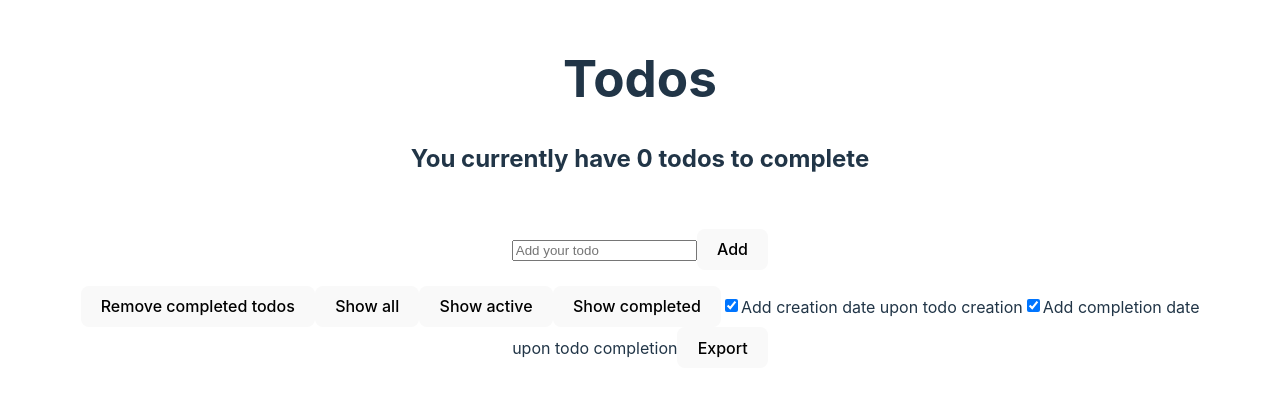
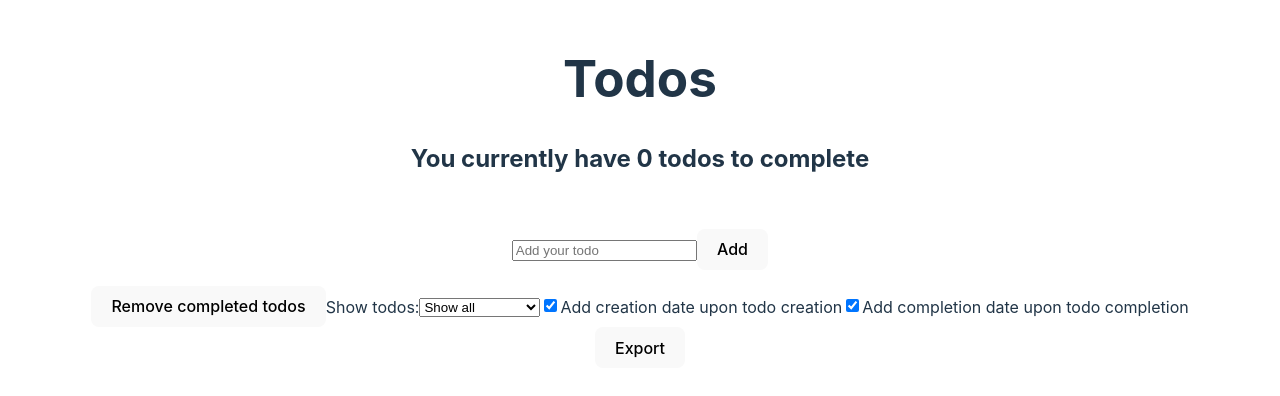
Before and after one commit to noaoh/my-todo-app, a React (Vite) app: page / in a window 1280 px wide. Shown: the part 192-588 px from the top of the page. Built offline with nearby package versions, Linux system fonts and the light colour scheme; what get-os-name would draw is missing.

Commit message:
change buttons to select

```diff
--- a/src/App.jsx
+++ b/src/App.jsx
@@ -94,9 +94,12 @@ function App() {
         <button onClick={onAddTodo}>Add</button>
         <TodoList showState={showState} todos={todosModel} onTodoCheckboxChange={onTodoCheckboxChange} onTodoTextInputChange={onTodoTextInputChange} />
         <button onClick={onRemoveTodos}>Remove completed todos</button>
-        <button onClick={() => setShowState(VIEW_STATES.ALL)}>Show all</button>
-        <button onClick={() => setShowState(VIEW_STATES.ACTIVE)}>Show active</button>
-        <button onClick={() => setShowState(VIEW_STATES.COMPLETED)}>Show completed</button>
+        <label htmlFor="selectShowState">Show todos:</label>
+        <select id="selectShowState" value={showState} onChange={(e) => setShowState(e.target.value)}>
+          <option value={VIEW_STATES.ALL}>Show all</option>
+          <option value={VIEW_STATES.ACTIVE}>Show active</option>
+          <option value={VIEW_STATES.COMPLETED}>Show completed</option>
+        </select>
         <input id="addCreationDate" type="checkbox" checked={addCreationDate} onChange={() => setAddCreationDate(!addCreationDate)} />
         <label htmlFor="addCreationDate">Add creation date upon todo creation</label>
         <input id="addCompletionDate" type="checkbox" checked={addCompletionDate} onChange={() => setAddCompletionDate(!addCompletionDate)} />
```
